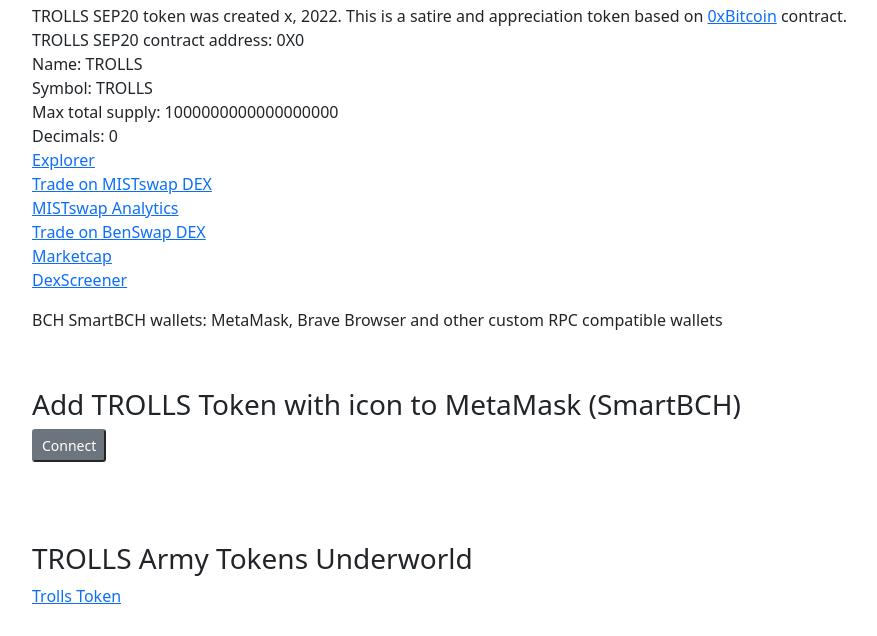
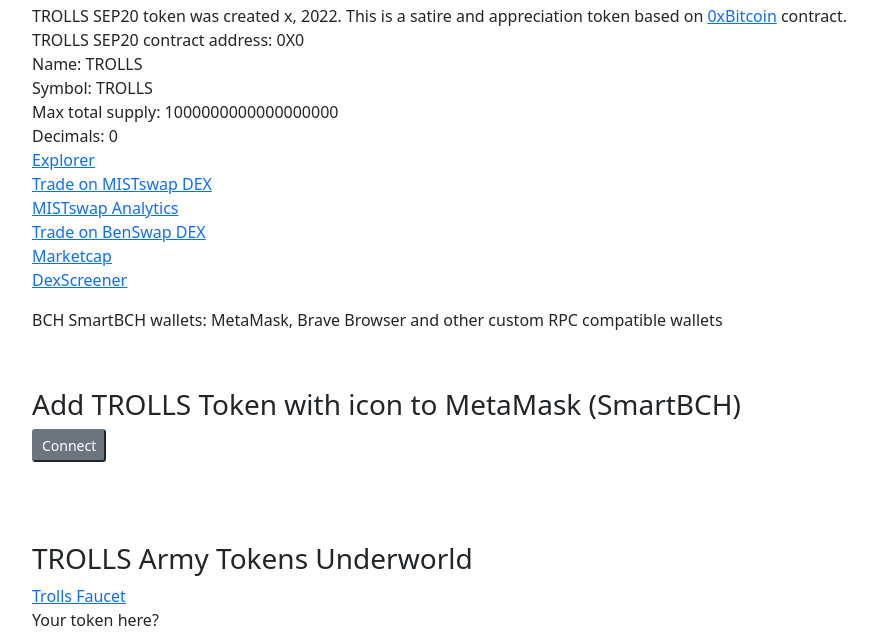
Before and after one commit to Troll-Token/troll-token.github.io, a plain HTML site: page index.html in a window 1280 px wide. Shown: the part 316-952 px from the top of the page, without its empty margins (50-927 px from the left). Drawn offline with nearby package versions, Linux system fonts and the light colour scheme.

Commit message:
Update index.html

```diff
--- a/index.html
+++ b/index.html
@@ -74,7 +74,8 @@
 		<div>
 		  <h3 class="sub-header">TROLLS Army Tokens Underworld</h3>
 		  <p>
-			<a href="https://troll-token.github.io/token">Trolls Token</a><br>
+			<a href="https://troll-token.herokuapp.com/">Trolls Faucet</a><br>
+			  Your token here?
 		  </p>
 		</div>
   	</div>
```
